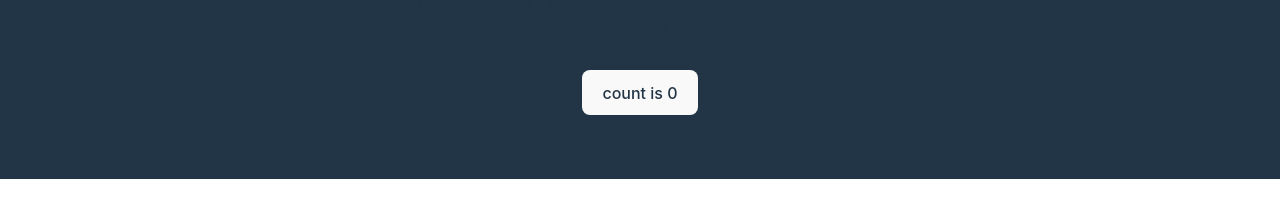
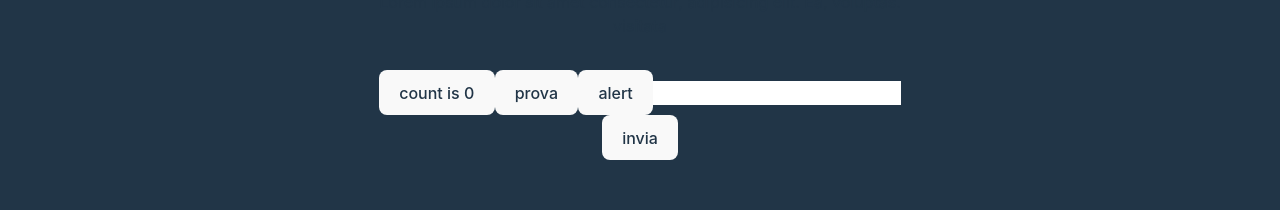
Before and after one commit to MassimoAzzini/corso-react-vite, a React (Vite) app: page / in a window 1280 px wide. Shown: the part 2226-2436 px from the top of the page. Before the commit the page ends 2405 px from the top, so only its background shows below. Built offline with nearby package versions, Linux system fonts and the light colour scheme.

Commit message:
[add] event

```diff
--- a/src/App.jsx
+++ b/src/App.jsx
@@ -2,9 +2,36 @@ import { useState } from 'react'
 import './App.css'
 import Card from './components/Card'
 
+function handleClick(){
+  alert("ciao");
+}
+
+function handleChange(e){
+  console.log(e.target.value);
+}
+
+function handleSubmit(e){
+  e.preventDefault();
+  console.log(e);
+}
 
 function App() {
   const [count, setCount] = useState(0);
+  const [items, setItems] = useState([1,2,3]);
+  const [user, setUser] = useState({ name: "Alice", age : 30});
+  console.log(items);
+
+  const aggiungiItem = () => {
+    const nuovoItem = 4;
+    setItems([...items, nuovoItem])
+    console.log(items);
+  }
+  const updateUserName = () => {
+    const nuovoItem = 4;
+    setItems([...items, nuovoItem])
+    console.log(items);
+  }
+
   const cities = [
     {
       id: 0,
@@ -72,6 +99,20 @@ function App() {
         <button onClick={() => setCount((count) => count + 1)}>
           count is {count}
         </button>
+
+        <button onClick={aggiungiItem}>
+          prova
+        </button>
+
+        <button onClick={handleClick}>
+          alert
+        </button>
+
+        <input type='text' onChange={handleChange}/>
+
+        <form onSubmit={handleSubmit}>
+          <button type='submit'>invia</button>
+        </form>
       </div>
     </>
   )
```
